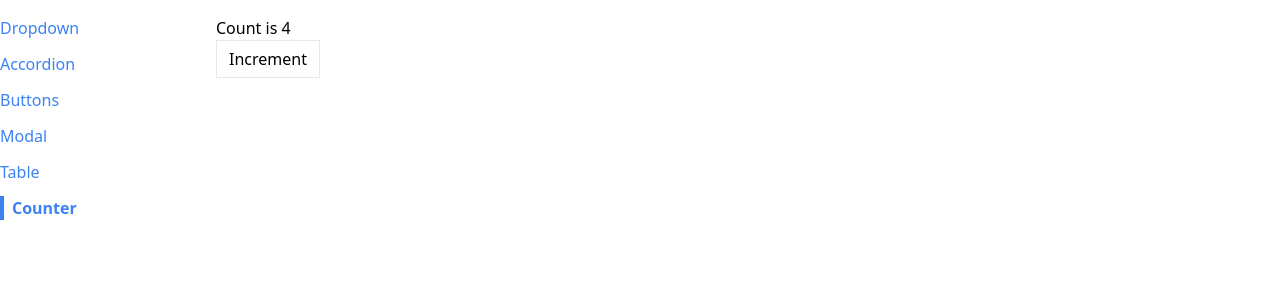
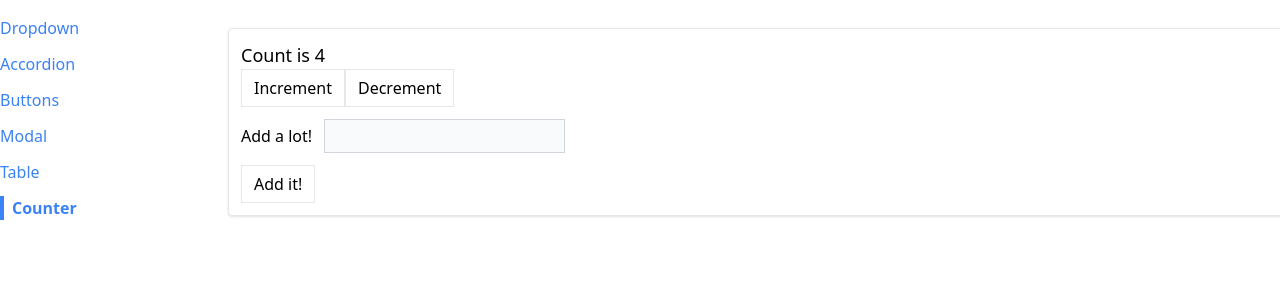
Before and after one commit to RRDaniela/react-components-navigation, a React (Create React App) app: page /counter in a window 1280 px wide. Shown: the top 300 px of the page. Built offline with nearby package versions, Linux system fonts and the light colour scheme.

Commit message:
ADDED: Created new functionalities for the CounterPage.

```diff
--- a/src/pages/CounterPage.js
+++ b/src/pages/CounterPage.js
@@ -1,13 +1,45 @@
 import Button from "../components/Button";
-import useCounter from "../hooks/useCounter";
+import Panel from "../components/Panel";
+//import useCounter from "../hooks/useCounter";
+import { useState } from "react";
 
-function CounterPage(initialCount) {
-  const { count, increment } = useCounter(initialCount);
+function CounterPage({ initialCount }) {
+  //const { count, increment } = useCounter(initialCount);
+  const [count, setCount] = useState(initialCount);
+  const [valueToAdd, setValueToAdd] = useState(0);
+  const handleChange = (event) => {
+    const value = parseInt(event.target.value) || 0;
+    setValueToAdd(value);
+  };
+  const handleSubmit = (event) => {
+    event.preventDefault();
+    setCount(count + valueToAdd);
+    setValueToAdd(0);
+  };
+  const increment = () => {
+    setCount(count + 1);
+  };
+  const decrement = () => {
+    setCount(count - 1);
+  };
   return (
-    <div>
-      <h1>Count is {count}</h1>
-      <Button onClick={increment}>Increment</Button>
-    </div>
+    <Panel className="m-3">
+      <h1 className="text-lg">Count is {count}</h1>
+      <div className="flex flex-row">
+        <Button onClick={increment}>Increment</Button>
+        <Button onClick={decrement}>Decrement</Button>
+      </div>
+      <form onSubmit={handleSubmit}>
+        <label>Add a lot!</label>
+        <input
+          value={valueToAdd || ""}
+          onChange={handleChange}
+          type="number"
+          className="p-1 m-3 bg-gray-50 border border-gray-300"
+        ></input>
+        <Button>Add it!</Button>
+      </form>
+    </Panel>
   );
 }
 export default CounterPage;
```
